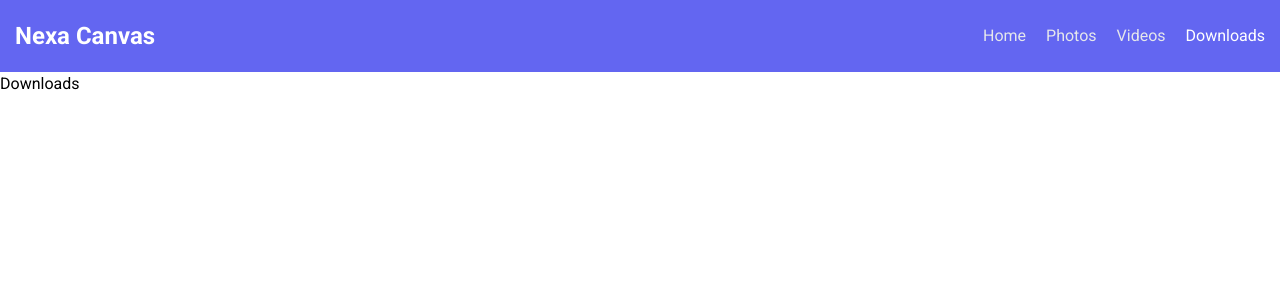
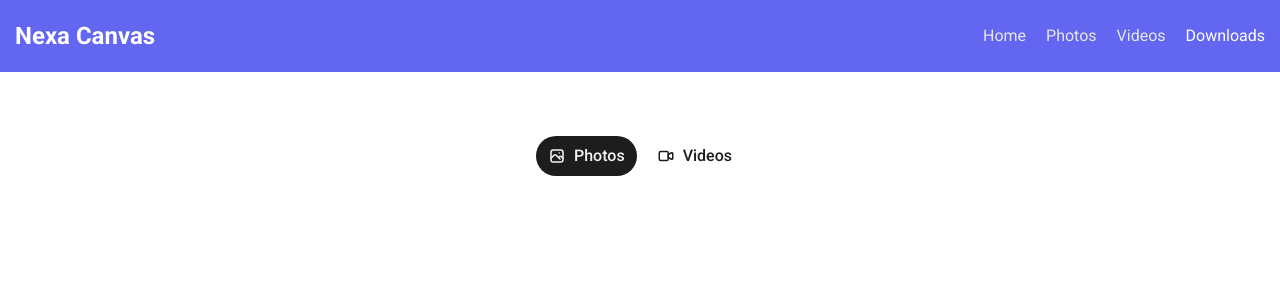
Before and after one commit to Iamparves/nexa-canvas, a React (Vite) app: page /downloads in a window 1280 px wide. Shown: the top 300 px of the page. Built offline with nearby package versions, Linux system fonts and the light colour scheme.

Commit message:
fix search

```diff
--- a/src/components/PhotoDetails.jsx
+++ b/src/components/PhotoDetails.jsx
@@ -59,16 +59,13 @@ const PhotoDetails = () => {
             {!query.isLoading && !query.isError && query.data && (
               <div className="bg-white p-3 shadow-[0_1px_5px_rgba(0,0,0,0.08)] sm:p-5">
                 <div className="flex items-center justify-between pb-4">
-                  <Link
-                    to={`/photos?user_id=${photo.user_id}`}
-                    className="flex items-center gap-2 text-gray-700 duration-300 hover:text-indigo-500"
-                  >
+                  <div className="flex items-center gap-2 text-gray-700">
                     <img
                       className="h-10 w-10 rounded-full"
                       src={photo.userImageURL}
                     />
                     <p className="text-sm font-medium">{photo.user}</p>
-                  </Link>
+                  </div>
                   <button
                     onClick={handleSave}
                     disabled={
@@ -95,7 +92,7 @@ const PhotoDetails = () => {
                     {photo.tags.split(",").map((tag) => (
                       <Link
                         key={tag}
-                        to={`/photos?s=${tag}`}
+                        to={`/photos?s=${tag.trim().split(" ").join("+")}`}
                         className="rounded-full bg-indigo-100 px-3 py-1 text-sm font-medium text-indigo-500 duration-300 hover:bg-indigo-500 hover:text-white"
                       >
                         {tag}
--- a/src/pages/Downloads.jsx
+++ b/src/pages/Downloads.jsx
@@ -1,7 +1,44 @@
-import React from "react";
+import React, { useState } from "react";
+import { TbPhoto, TbVideo } from "react-icons/tb";
+
+const Button = ({ children, active, onClick }) => {
+  return (
+    <button
+      className={`flex items-center gap-2 rounded-full px-3 py-2 font-medium text-[#1d1d1d] hover:bg-gray-100 [&.active]:bg-[#1d1d1d] [&.active]:text-gray-100 ${
+        active ? "active" : ""
+      }`}
+      onClick={onClick}
+    >
+      {children}
+    </button>
+  );
+};
 
 const Downloads = () => {
-  return <div>Downloads</div>;
+  const [type, setType] = useState("photos");
+
+  return (
+    <main>
+      <section className="py-10 md:py-16">
+        <div className="container">
+          <div className="flex items-center justify-center gap-2">
+            <Button
+              onClick={() => setType("photos")}
+              active={type === "photos"}
+            >
+              <TbPhoto className="text-lg" /> Photos
+            </Button>
+            <Button
+              onClick={() => setType("videos")}
+              active={type === "videos"}
+            >
+              <TbVideo className="text-lg" /> Videos
+            </Button>
+          </div>
+        </div>
+      </section>
+    </main>
+  );
 };
 
 export default Downloads;
--- a/src/pages/Photos.jsx
+++ b/src/pages/Photos.jsx
@@ -9,20 +9,18 @@ const Photos = () => {
   const [order, setOrder] = useState("latest");
   const [searchParams, setSearchParams] = useSearchParams();
 
-  const search = searchParams.get("s") || "";
-  const user_id = searchParams.get("user_id") || "";
+  const search = searchParams.get("s")?.trim() || "";
 
-  let queryString = `&per_page=24&min_width=300&order=${order}&safesearch=true`;
-  if (!!search) queryString += `&q=${search}`;
-  if (!!user_id) queryString += `&user_id=${user_id}`;
+  let queryString = `&per_page=24&order=${order}&safesearch=true`;
+  if (search) queryString += `&q=${search}`;
 
   const query = useQuery({
-    queryKey: ["photos", search],
+    queryKey: ["photos", search, order],
     queryFn: () => fetchImages(queryString),
   });
 
   return (
-    <main className="py-10">
+    <main className="py-10 md:py-16">
       <div className="container">
         <div className="mb-5">
           <h2 className="text-3xl font-black text-indigo-500">Photos</h2>
--- a/src/utils/apiRequest.js
+++ b/src/utils/apiRequest.js
@@ -6,6 +6,7 @@ export const fetchImages = async (query) => {
   try {
     const res = await fetch(`${baseUrl}${query}`);
     const data = await res.json();
+
     return data?.hits;
   } catch (error) {}
 };
```
